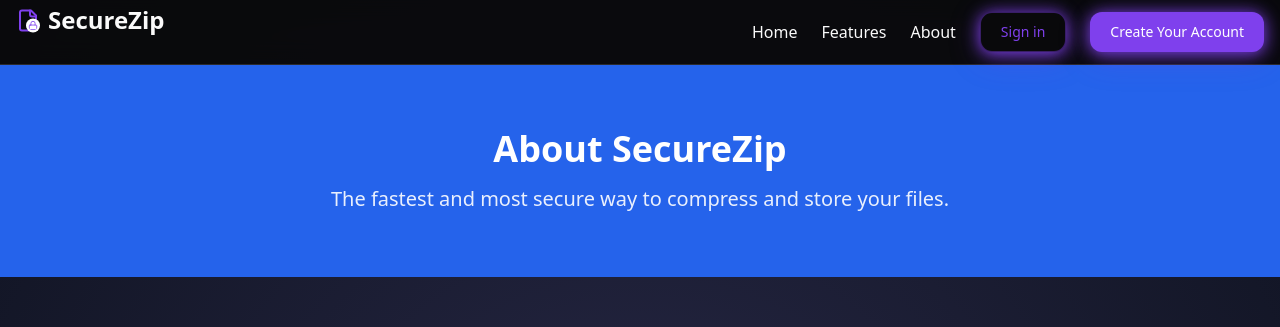
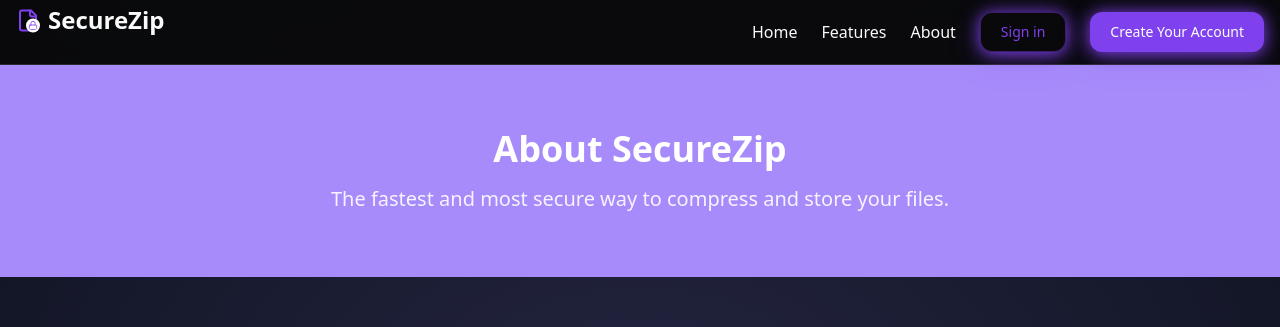
Before and after one commit to SamarSenBehera/cloud-compress-safe, a React (Vite) app: page /about in a window 1280 px wide. Shown: the top 327 px of the page. Built offline with nearby package versions, Linux system fonts and the light colour scheme.

Commit message:
Update About.tsx

```diff
--- a/src/pages/About.tsx
+++ b/src/pages/About.tsx
@@ -9,7 +9,7 @@ const About = () => {
       <Navbar />
 
       {/* Hero Section */}
-      <section className="bg-blue-600 text-white py-16">
+      <section className="bg-violet-400 text-white py-16">
         <div className="container mx-auto px-4 text-center">
           <h1 className="text-3xl md:text-4xl font-bold mb-4">About SecureZip</h1>
           <p className="text-xl max-w-2xl mx-auto opacity-90">
@@ -76,7 +76,7 @@ const About = () => {
             <div className="text-center hover:scale-105 transition-transform duration-300">
               <div className="w-40 h-40 rounded-full mx-auto mb-4 overflow-hidden bg-gray-200 shadow-xl">
                 <img
-                  src="https://avatars.githubusercontent.com/u/148786427?s=400&u=794e7f3fe9c184c5fbb45f64d548f7d55175a5ea&v=4"
+                  src="https:https://avatars.githubusercontent.com/u/208837719?v=4"
                   alt="Product Manager"
                   className="w-full h-full object-cover"
                 />
```
